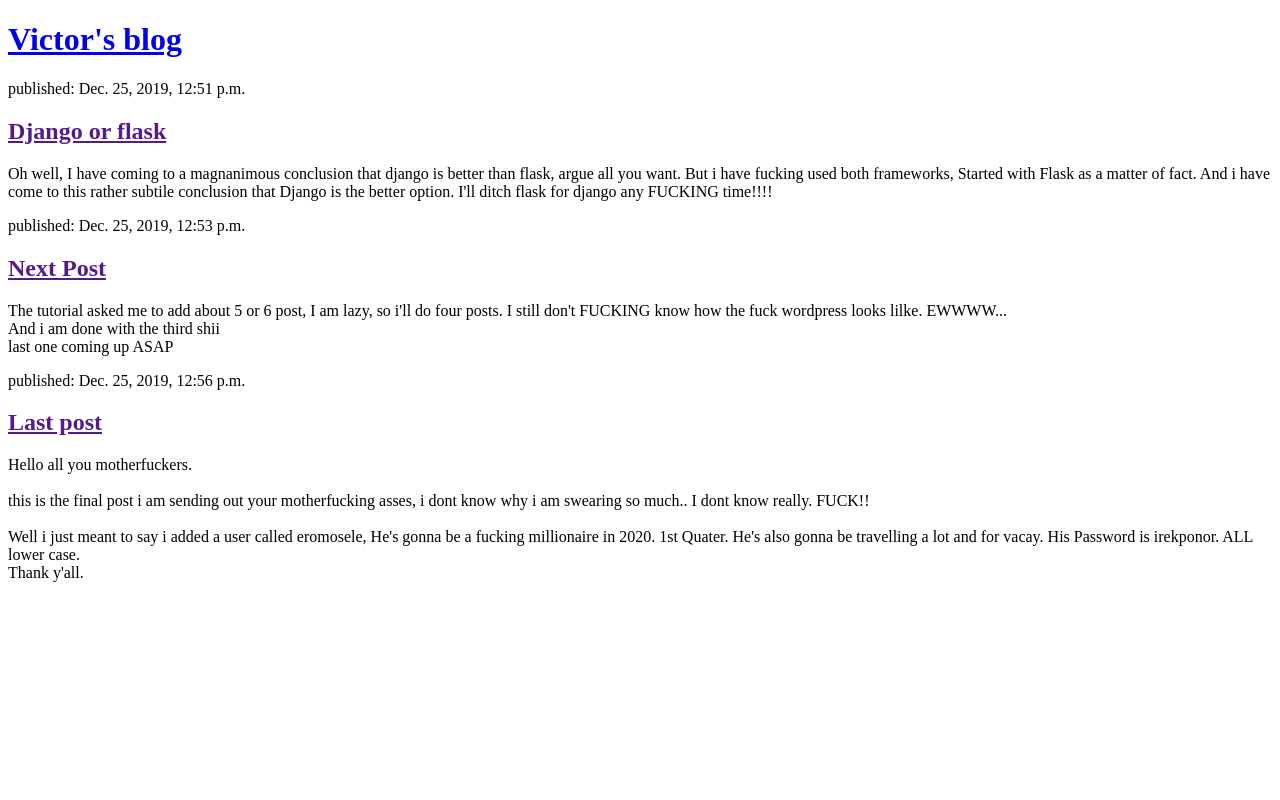
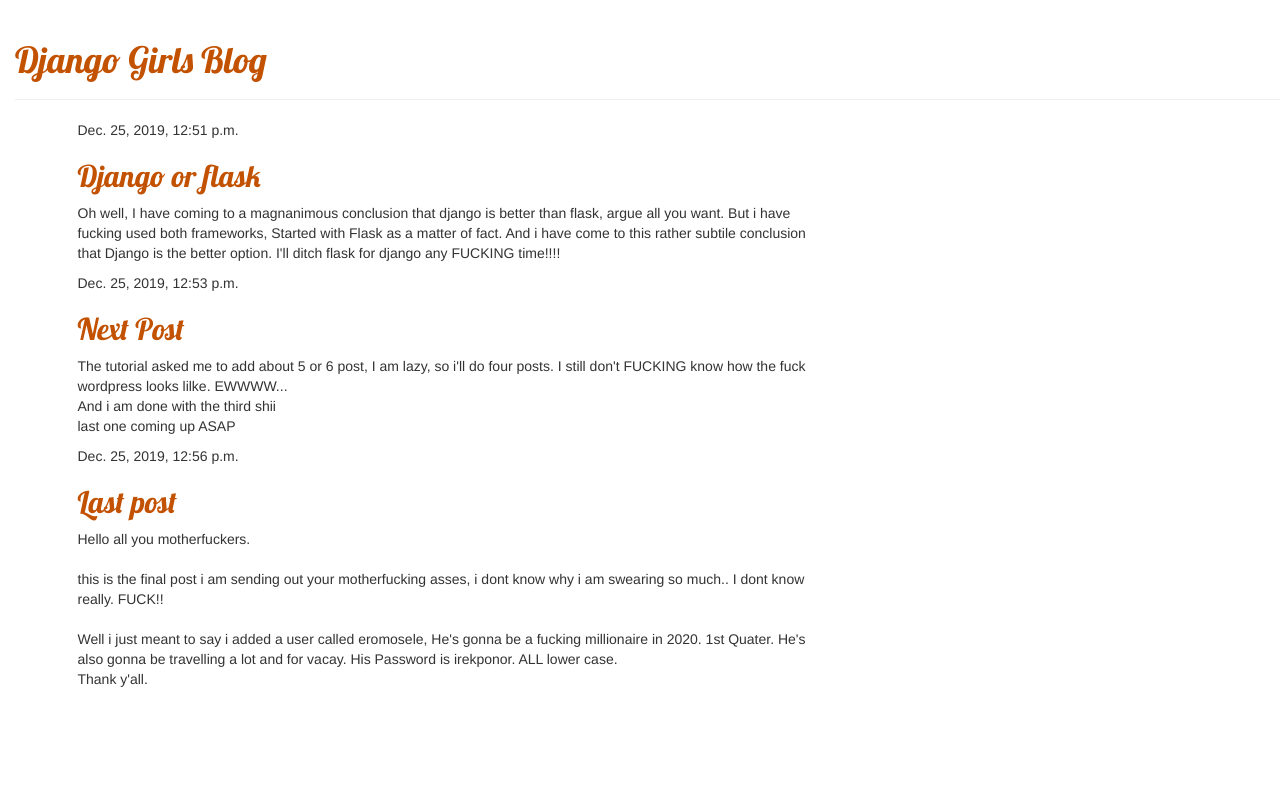
Before and after one commit to marquisvictor/Django_app_backend, a Django app: page / in a window 1280 px wide. Run offline with Django 3.2, Linux system fonts and the light colour scheme; data comes from the database, SQL or seed files in the repository; some libraries are stand-ins or nearby versions.

Commit message:
added a view and created adetailed template for blogpost

```diff
--- /dev/null
+++ b/blog/static/css/blog.css
@@ -0,0 +1,9 @@
+h1 a, h2 a {
+    color: #C25100;
+    font-family: 'Lobster';
+}
+
+
+body {
+    padding-left: 15px;
+}
--- /dev/null
+++ b/blog/templates/blog/base.html
@@ -0,0 +1,23 @@
+{% load static %}
+<html>
+    <head>
+        <title>Victor's blog</title>
+        <link rel="stylesheet" href="//maxcdn.bootstrapcdn.com/bootstrap/3.2.0/css/bootstrap.min.css">
+        <link rel="stylesheet" href="//maxcdn.bootstrapcdn.com/bootstrap/3.2.0/css/bootstrap-theme.min.css">
+        <link href='//fonts.googleapis.com/css?family=Lobster&subset=latin,latin-ext' rel='stylesheet' type='text/css'>
+        <link rel="stylesheet" href="{% static 'css/blog.css' %}">
+    </head>
+    <body>
+    <div class="page-header">
+        <h1><a href="/">Django Girls Blog</a></h1>
+    </div>
+    <div class="content container">
+        <div class="row">
+            <div class="col-md-8">
+            {% block content %}
+            {% endblock %}
+            </div>
+        </div>
+    </div>
+</body>
+</html>
--- a/blog/templates/blog/post_list.html
+++ b/blog/templates/blog/post_list.html
@@ -1,41 +1,14 @@
-<!DOCTYPE html>
-<html>
+{% extends 'blog/base.html' %}
 
 
-<head>
-	<title>
-		victor's blog
-	</title>
-</head>
-
-<body>
-	<div>
-		<h1>
-			<a href="/">Victor's blog</a>
-		</h1>
-	</div>
-
-		{% for post in posts %}
-			<div>
-				<p>published: {{ post.published_date }}</p>
-				<h2><a href="">{{ post.title }}</a></h2>
-				<p>{{post.text|linebreaksbr}}</p>
-			</div>
-		{% endfor %}
-
-	<!-- <div>
-		<p>Published: 26th December, 2019</p>
-		<h2><a href="/">My first Post</a></h2>
-		<p>Well, fuck it! HTML gotta be the easiest
-		thing on the planet right now. </p>
-	</div>
-
-
-	<div>
-		<p>Published: 261th December, 2019</p>
-		<h2><a href="/">My second post</a></h2>
-		<p>Yeah! you fucking heard me. I said a different time bitch. </p>
-	</div> -->
-
-</body>
-</html>
+{% block content %}
+    {% for post in posts %}
+        <div class="post">
+            <div class="date">
+                {{ post.published_date }}
+            </div>
+            <h2><a href="{% url 'post_detail' pk=post.pk %}">{{ post.title }}</a></h2>
+            <p>{{ post.text|linebreaksbr }}</p>
+        </div>
+    {% endfor %}
+{% endblock %}
--- a/blog/urls.py
+++ b/blog/urls.py
@@ -4,4 +4,5 @@
 
 urlpatterns = [
     path('', views.post_list, name='post_list'),
+    path('post/<int:pk>/', views.post_detail, name='post_detail'),
 ]
--- a/blog/views.py
+++ b/blog/views.py
@@ -1,4 +1,4 @@
-from django.shortcuts import render
+from django.shortcuts import render, get_object_or_404
 from django.utils import timezone
 from .models import Post
 
@@ -7,3 +7,8 @@
 def post_list(request):
 	posts = Post.objects.filter(published_date__lte=timezone.now()).order_by('published_date')
 	return render(request, 'blog/post_list.html', {'posts':posts})
+
+
+def post_detail(request, pk):
+    post = get_object_or_404(Post, pk=pk)
+    return render(request, 'blog/post_detail.html', {'post': post})
```
Also changed, not shown: blog/static/blog.css (added, +47 -0 lines), blog/templates/blog/post_detail.html (added, +13 -0 lines).
